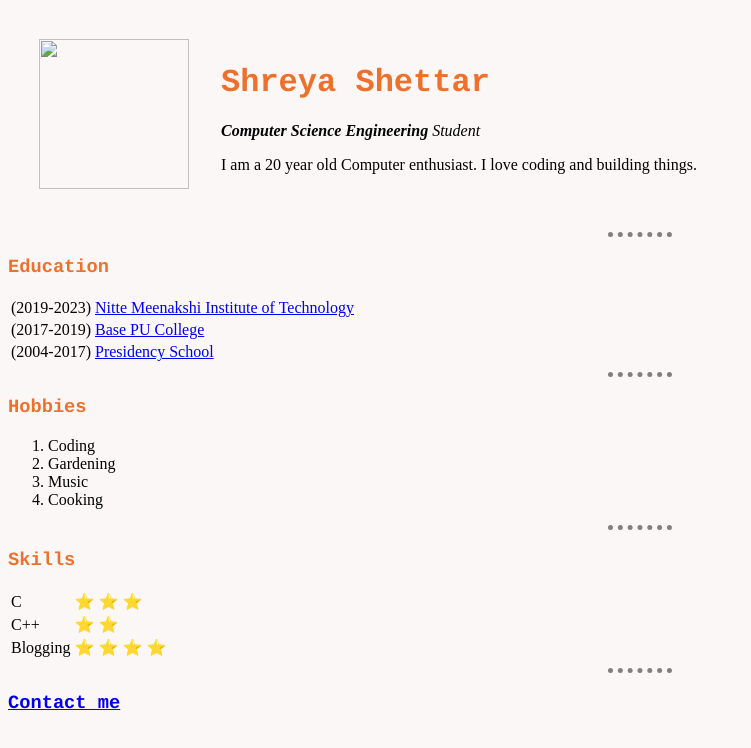
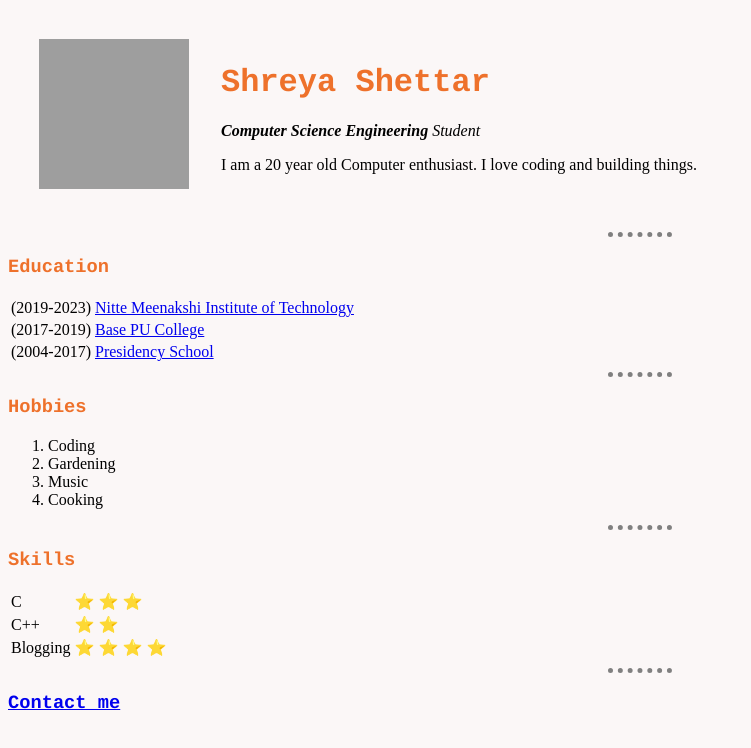
Before and after one commit to shreya-bit/cv, a plain HTML site: page index.html in a window 1280 px wide. Shown: the whole page, without its empty margins (0-751 px from the left). Drawn offline with Linux system fonts and the light colour scheme; the site is published under a folder, as on GitHub Pages, so addresses that start at the root find nothing.

Commit message:
Update index.html

```diff
--- a/index.html
+++ b/index.html
@@ -12,7 +12,7 @@
   <table cellspacing="30">
     <tr>
       <td>
-    <img src="/assets/circle-cropped.png" /></td>
+    <img src="assets/circle-cropped.png" /></td>
     <td>
       <h1>Shreya Shettar</h1>
       <p><em><strong>Computer Science Engineering</strong> Student</em></p>
```
